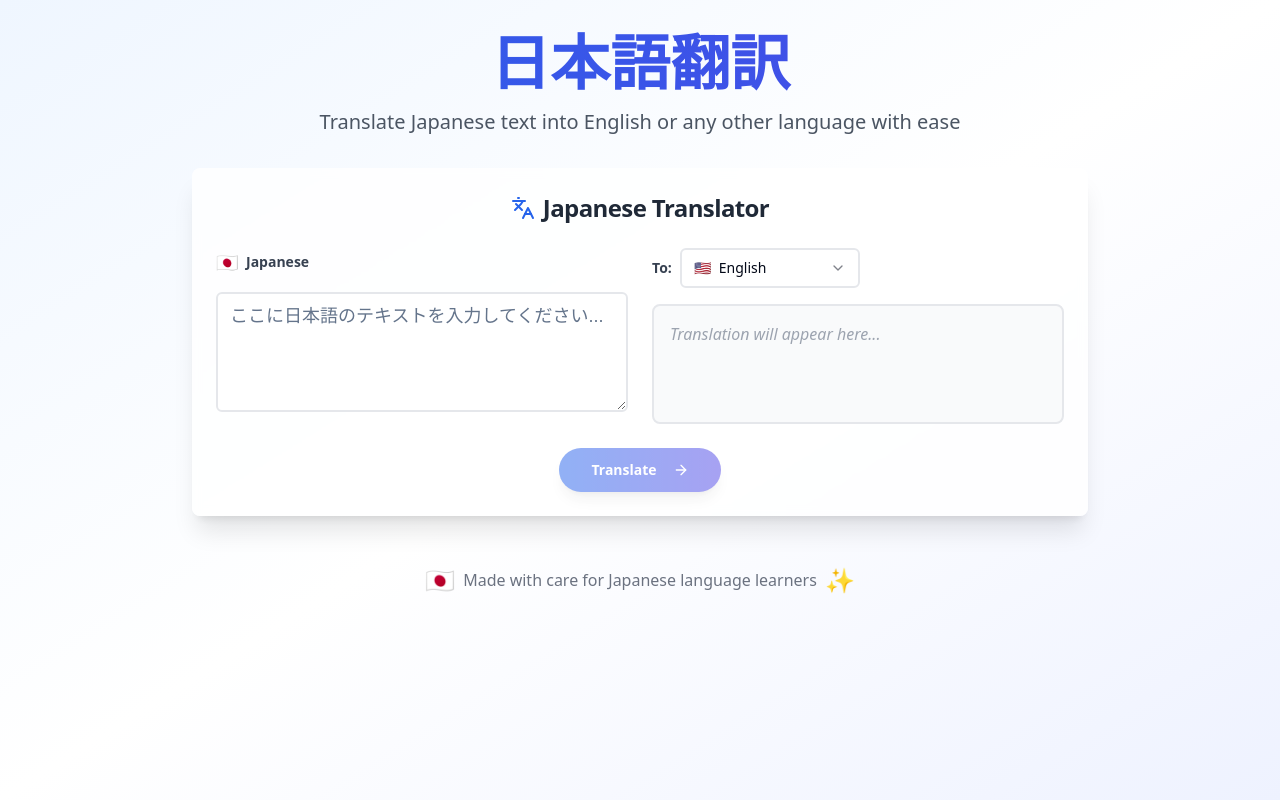
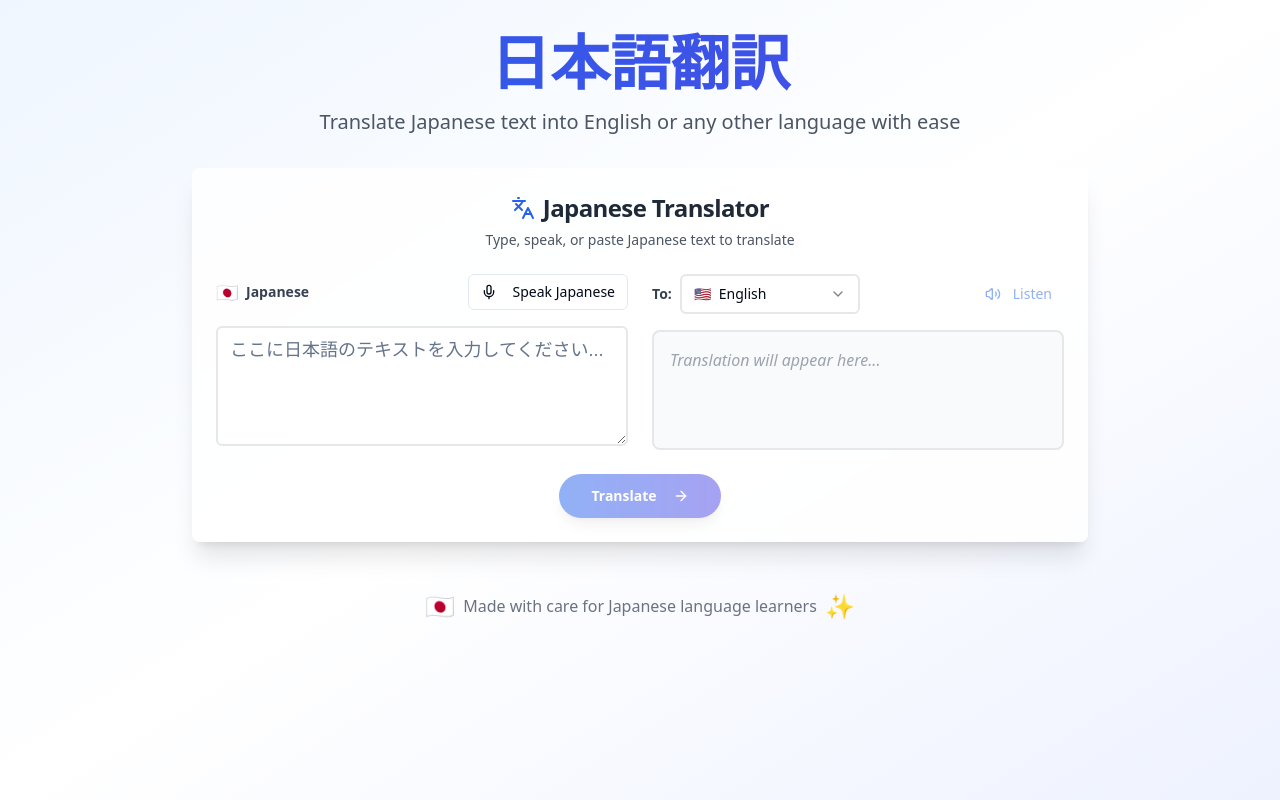
Before and after one commit to Arnox-GM/JapanesetoNative, a React (Vite) app: page / in a window 1280 px wide. Built offline with nearby package versions, Linux system fonts and the light colour scheme.

Commit message:
Add speech translation feature
Implement speech-to-text and text-to-speech functionality for Japanese translation.

```diff
--- /dev/null
+++ b/src/components/SpeechRecognition.tsx
@@ -0,0 +1,130 @@
+
+import React, { useState, useRef } from 'react';
+import { Button } from '@/components/ui/button';
+import { Mic, MicOff, Volume2 } from 'lucide-react';
+import { useToast } from '@/hooks/use-toast';
+
+interface SpeechRecognitionProps {
+  onTranscriptionComplete: (text: string) => void;
+  isRecording: boolean;
+  onRecordingChange: (recording: boolean) => void;
+}
+
+const SpeechRecognition: React.FC<SpeechRecognitionProps> = ({
+  onTranscriptionComplete,
+  isRecording,
+  onRecordingChange,
+}) => {
+  const [isSupported, setIsSupported] = useState(true);
+  const recognitionRef = useRef<any>(null);
+  const { toast } = useToast();
+
+  const startRecording = async () => {
+    try {
+      // Check for browser support
+      const SpeechRecognition = (window as any).SpeechRecognition || (window as any).webkitSpeechRecognition;
+
+      if (!SpeechRecognition) {
+        setIsSupported(false);
+        toast({
+          title: "Speech recognition not supported",
+          description: "Your browser doesn't support speech recognition. Please try Chrome or Edge.",
+          variant: "destructive"
+        });
+        return;
+      }
+
+      // Request microphone permission
+      await navigator.mediaDevices.getUserMedia({ audio: true });
+
+      const recognition = new SpeechRecognition();
+      recognition.lang = 'ja-JP'; // Japanese language
+      recognition.continuous = false;
+      recognition.interimResults = false;
+
+      recognition.onstart = () => {
+        onRecordingChange(true);
+        console.log('Speech recognition started');
+      };
+
+      recognition.onresult = (event: any) => {
+        const transcript = event.results[0][0].transcript;
+        console.log('Transcript:', transcript);
+        onTranscriptionComplete(transcript);
+        toast({
+          title: "Speech captured!",
+          description: "Your speech has been converted to text.",
+        });
+      };
+
+      recognition.onerror = (event: any) => {
+        console.error('Speech recognition error:', event.error);
+        onRecordingChange(false);
+        toast({
+          title: "Speech recognition error",
+          description: `Error: ${event.error}. Please try again.`,
+          variant: "destructive"
+        });
+      };
+
+      recognition.onend = () => {
+        onRecordingChange(false);
+        console.log('Speech recognition ended');
+      };
+
+      recognitionRef.current = recognition;
+      recognition.start();
+
+    } catch (error) {
+      console.error('Error accessing microphone:', error);
+      onRecordingChange(false);
+      toast({
+        title: "Microphone access denied",
+        description: "Please allow microphone access to use speech recognition.",
+        variant: "destructive"
+      });
+    }
+  };
+
+  const stopRecording = () => {
+    if (recognitionRef.current) {
+      recognitionRef.current.stop();
+    }
+  };
+
+  if (!isSupported) {
+    return (
+      <div className="text-center text-gray-500">
+        <p>Speech recognition is not supported in this browser.</p>
+        <p className="text-sm">Please use Chrome, Edge, or Safari for speech features.</p>
+      </div>
+    );
+  }
+
+  return (
+    <div className="flex items-center gap-2">
+      <Button
+        onClick={isRecording ? stopRecording : startRecording}
+        variant={isRecording ? "destructive" : "outline"}
+        size="sm"
+        className={`transition-all duration-200 ${
+          isRecording ? 'animate-pulse bg-red-500 hover:bg-red-600' : ''
+        }`}
+      >
+        {isRecording ? (
+          <>
+            <MicOff className="w-4 h-4 mr-2" />
+            Stop Recording
+          </>
+        ) : (
+          <>
+            <Mic className="w-4 h-4 mr-2" />
+            Speak Japanese
+          </>
+        )}
+      </Button>
+    </div>
+  );
+};
+
+export default SpeechRecognition;
--- /dev/null
+++ b/src/components/TextToSpeech.tsx
@@ -0,0 +1,113 @@
+
+import React, { useState } from 'react';
+import { Button } from '@/components/ui/button';
+import { Volume2, VolumeX } from 'lucide-react';
+import { useToast } from '@/hooks/use-toast';
+
+interface TextToSpeechProps {
+  text: string;
+  language: string;
+  disabled?: boolean;
+}
+
+const TextToSpeech: React.FC<TextToSpeechProps> = ({ text, language, disabled }) => {
+  const [isSpeaking, setIsSpeaking] = useState(false);
+  const { toast } = useToast();
+
+  const speakText = () => {
+    if (!text.trim()) {
+      toast({
+        title: "No text to speak",
+        description: "Please translate some text first.",
+        variant: "destructive"
+      });
+      return;
+    }
+
+    if (!('speechSynthesis' in window)) {
+      toast({
+        title: "Text-to-speech not supported",
+        description: "Your browser doesn't support text-to-speech.",
+        variant: "destructive"
+      });
+      return;
+    }
+
+    // Stop any ongoing speech
+    window.speechSynthesis.cancel();
+
+    const utterance = new SpeechSynthesisUtterance(text);
+
+    // Map language codes to speech synthesis language codes
+    const languageMap: { [key: string]: string } = {
+      'en': 'en-US',
+      'es': 'es-ES',
+      'fr': 'fr-FR',
+      'de': 'de-DE',
+      'it': 'it-IT',
+      'pt': 'pt-PT',
+      'ru': 'ru-RU',
+      'zh': 'zh-CN',
+      'ko': 'ko-KR',
+      'ar': 'ar-SA',
+      'hi': 'hi-IN',
+      'th': 'th-TH',
+      'vi': 'vi-VN',
+      'nl': 'nl-NL',
+      'sv': 'sv-SE',
+    };
+
+    utterance.lang = languageMap[language] || 'en-US';
+    utterance.rate = 0.9;
+    utterance.pitch = 1;
+    utterance.volume = 1;
+
+    utterance.onstart = () => {
+      setIsSpeaking(true);
+    };
+
+    utterance.onend = () => {
+      setIsSpeaking(false);
+    };
+
+    utterance.onerror = () => {
+      setIsSpeaking(false);
+      toast({
+        title: "Speech synthesis error",
+        description: "Unable to speak the text. Please try again.",
+        variant: "destructive"
+      });
+    };
+
+    window.speechSynthesis.speak(utterance);
+  };
+
+  const stopSpeaking = () => {
+    window.speechSynthesis.cancel();
+    setIsSpeaking(false);
+  };
+
+  return (
+    <Button
+      onClick={isSpeaking ? stopSpeaking : speakText}
+      variant="ghost"
+      size="sm"
+      disabled={disabled || !text.trim()}
+      className="text-blue-600 hover:text-blue-700 hover:bg-blue-50"
+    >
+      {isSpeaking ? (
+        <>
+          <VolumeX className="w-4 h-4 mr-1" />
+          Stop
+        </>
+      ) : (
+        <>
+          <Volume2 className="w-4 h-4 mr-1" />
+          Listen
+        </>
+      )}
+    </Button>
+  );
+};
+
+export default TextToSpeech;
--- a/src/components/TranslationCard.tsx
+++ b/src/components/TranslationCard.tsx
@@ -3,9 +3,11 @@ import React, { useState } from 'react';
 import { Card, CardContent, CardHeader, CardTitle } from '@/components/ui/card';
 import { Textarea } from '@/components/ui/textarea';
 import { Button } from '@/components/ui/button';
-import { Copy, ArrowRight, Languages } from 'lucide-react';
+import { Copy, Languages } from 'lucide-react';
 import LanguageSelector from './LanguageSelector';
 import TranslateButton from './TranslateButton';
+import SpeechRecognition from './SpeechRecognition';
+import TextToSpeech from './TextToSpeech';
 import { useToast } from '@/hooks/use-toast';
 
 const TranslationCard = () => {
@@ -13,6 +15,7 @@ const TranslationCard = () => {
   const [translatedText, setTranslatedText] = useState('');
   const [targetLanguage, setTargetLanguage] = useState('en');
   const [isTranslating, setIsTranslating] = useState(false);
+  const [isRecording, setIsRecording] = useState(false);
   const { toast } = useToast();
 
   const translateText = async () => {
@@ -76,6 +79,10 @@ const TranslationCard = () => {
     }
   };
 
+  const handleSpeechTranscription = (transcript: string) => {
+    setJapaneseText(transcript);
+  };
+
   return (
     <Card className="shadow-xl border-0 bg-white/80 backdrop-blur-sm">
       <CardHeader className="text-center">
@@ -83,6 +90,7 @@ const TranslationCard = () => {
           <Languages className="w-6 h-6 text-blue-600" />
           Japanese Translator
         </CardTitle>
+        <p className="text-sm text-gray-600">Type, speak, or paste Japanese text to translate</p>
       </CardHeader>
 
       <CardContent className="space-y-6">
@@ -94,6 +102,12 @@ const TranslationCard = () => {
                 <span className="text-lg">🇯🇵</span>
                 Japanese
               </label>
+              <div className="flex items-center gap-2">
+                <SpeechRecognition
+                  onTranscriptionComplete={handleSpeechTranscription}
+                  isRecording={isRecording}
+                  onRecordingChange={setIsRecording}
+                />
                 {japaneseText && (
                   <Button
                     variant="ghost"
@@ -105,6 +119,7 @@ const TranslationCard = () => {
                   </Button>
                 )}
               </div>
+            </div>
 
             <Textarea
               placeholder="ここに日本語のテキストを入力してください..."
@@ -112,7 +127,14 @@ const TranslationCard = () => {
               onChange={(e) => setJapaneseText(e.target.value)}
               className="min-h-[120px] text-lg border-2 border-gray-200 focus:border-blue-400 transition-colors"
               style={{ fontFamily: '"Hiragino Sans", "Yu Gothic", "Meiryo", sans-serif' }}
+              disabled={isRecording}
             />
+
+            {isRecording && (
+              <div className="text-center text-blue-600 text-sm animate-pulse">
+                🎤 Listening for Japanese speech...
+              </div>
+            )}
           </div>
 
           {/* Output Section */}
@@ -121,6 +143,12 @@ const TranslationCard = () => {
               <LanguageSelector
                 selectedLanguage={targetLanguage}
                 onLanguageChange={setTargetLanguage}
+              />
+              <div className="flex items-center gap-2">
+                <TextToSpeech
+                  text={translatedText}
+                  language={targetLanguage}
+                  disabled={!translatedText}
                 />
                 {translatedText && (
                   <Button
@@ -132,6 +160,7 @@ const TranslationCard = () => {
                     <Copy className="w-4 h-4" />
                   </Button>
                 )}
+              </div>
             </div>
 
             <div className="min-h-[120px] p-4 bg-gray-50 rounded-lg border-2 border-gray-200">
@@ -153,7 +182,7 @@ const TranslationCard = () => {
           <TranslateButton
             onClick={translateText}
             isLoading={isTranslating}
-            disabled={!japaneseText.trim()}
+            disabled={!japaneseText.trim() || isRecording}
           />
         </div>
       </CardContent>
```
Lines whose indentation alone changed are shown as unchanged.
